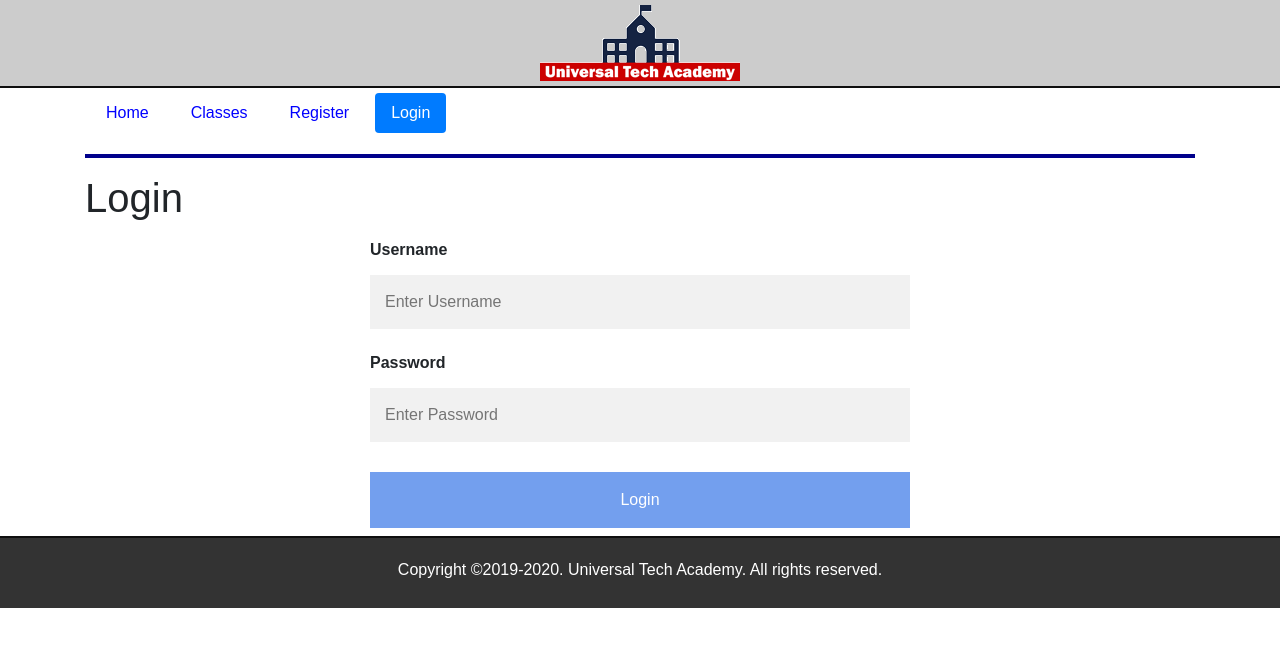
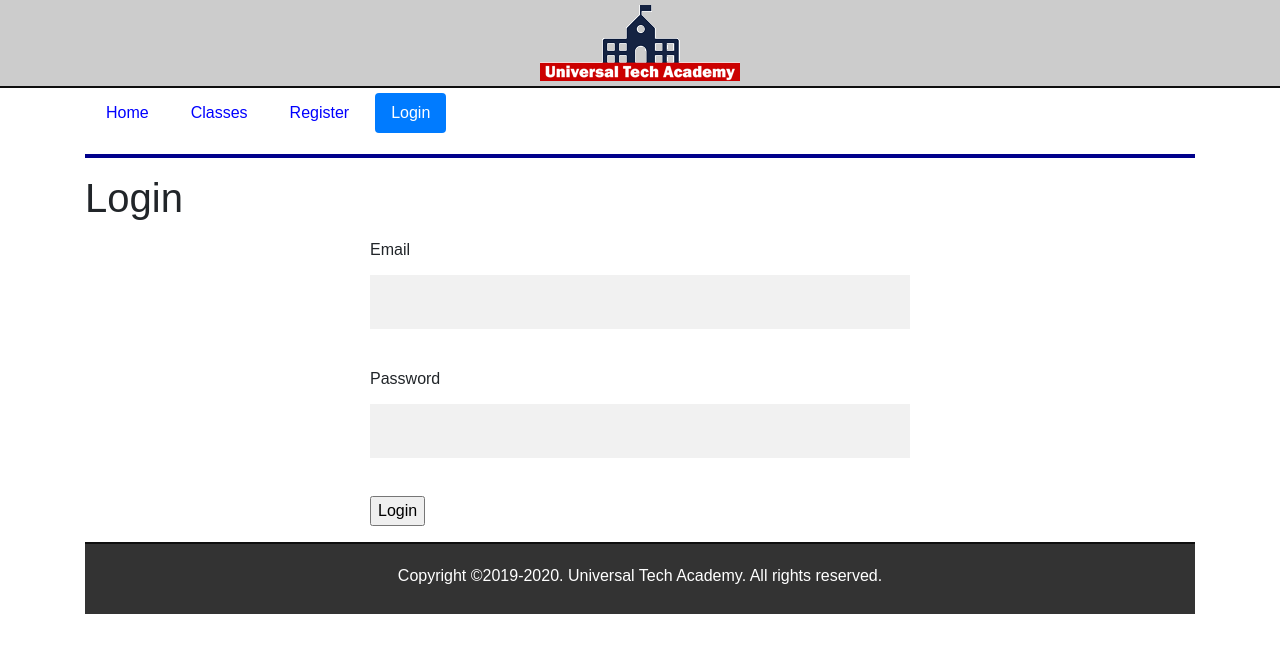
Before and after one commit to harshithballa/Lin_fullStack, a Flask app: page /login in a window 1280 px wide. Shown: the top 653 px of the page. Run offline with Flask 2, Linux system fonts and the light colour scheme; some libraries are stand-ins or nearby versions.

Commit message:
updated login route and login template

```diff
--- a/application/routes.py
+++ b/application/routes.py
@@ -1,6 +1,7 @@
 from application import app, db
 from flask import render_template, request, json, Response
 from application.models import User, Course, Enrollment
+from application.forms import LoginForm, RegisterForm
 
 courseData = [{"courseID":"1111","title":"PHP 111","description":"Intro to PHP","credits":"3",
 "term":"Fall, Spring"}, {"courseID":"2222","title":"Java 1","description":"Intro to Java Programming",
@@ -24,9 +25,11 @@ def courses(term='Spring 2020'):
 def register():
     return render_template('register.html', register=True)
 
-@app.route('/login')
+@app.route('/login', methods=['GET','POST'])
 def login():
-    return render_template('login.html', login=True)
+    form = LoginForm()
+    title = "Login"
+    return render_template('login.html', form=form, title=title, login=True)
 
 @app.route('/enrollment', methods=["GET","POST"])
 def enrollment():
--- a/application/templates/login.html
+++ b/application/templates/login.html
@@ -1,20 +1,25 @@
     {% extends "layout.html" %}
 
     {% block content %}
-    <h1>Login</h1>
+    <h1>{{ title }}</h1>
 
     <div class="row">
         <div class="col-md-6 offset-md-3">
             <h3></h3>
-            <form name="login" action="login.php" method="get">
-                <label for="username"><b>Username</b></label>
-                <input type="text" placeholder="Enter Username" name="username" required>
-                <br>
-                <label for="password"><b>Password</b></label>
-                <input type="password" placeholder="Enter Password" name="password" required>
-                <br class="clear">
-                <input class="btn-submit" type="submit" name="submit" value="Login">
+            <form name="login" action="" method="post">
+
+                {{ form.hidden_tag() }}
+                <p>
+                  {{ form.email.label }} <br>
+                  {{ form.email(size=35) }}
+                </p>
+                <p>
+                  {{ form.password.label }} <br>
+                  {{ form.password(size=15) }}
+                </p>
+                <p>
+                  {{ form.submit() }}
+                </p>
             </form>
-        </div>
     </div>
  {% endblock %}
```
